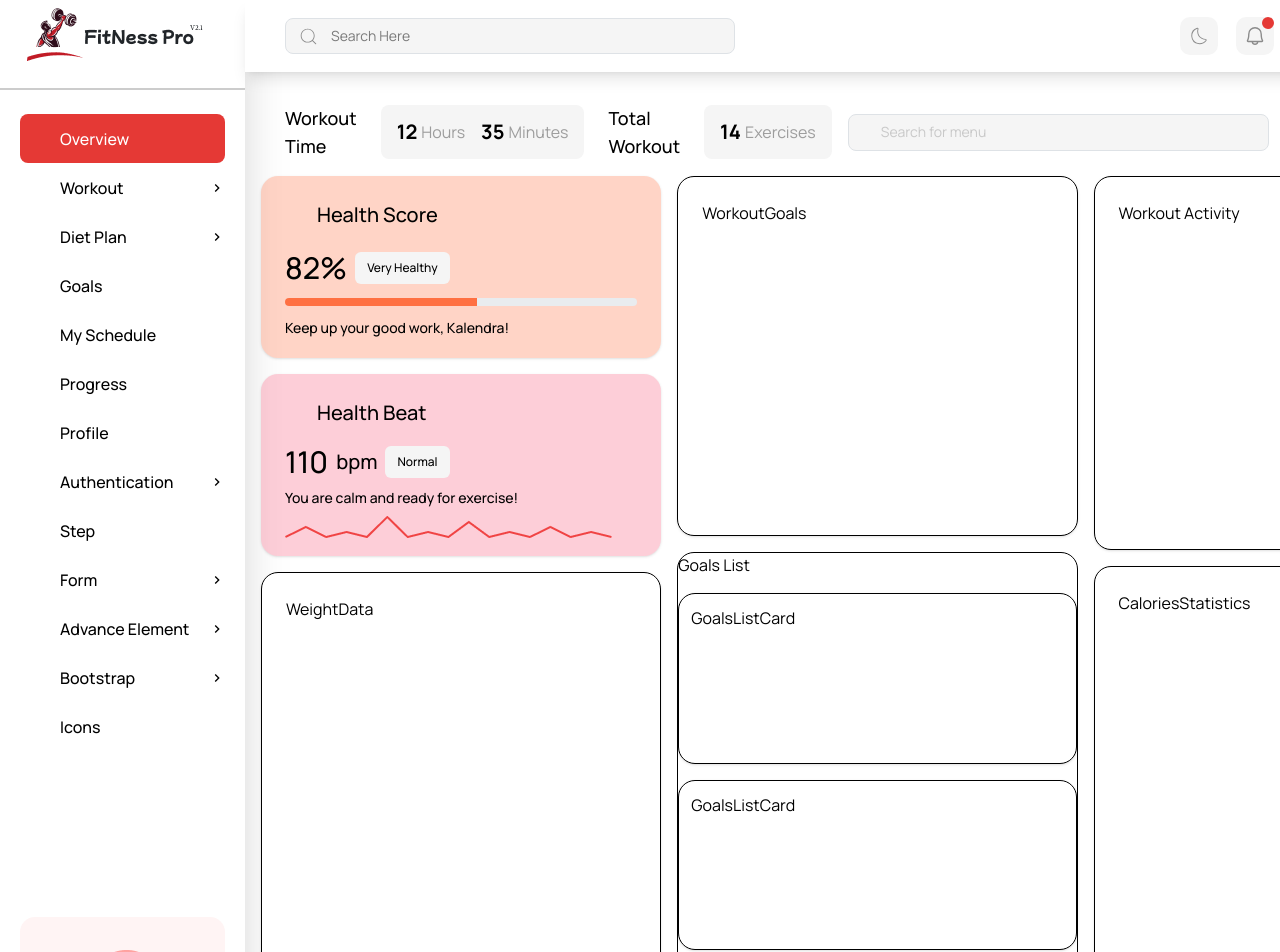
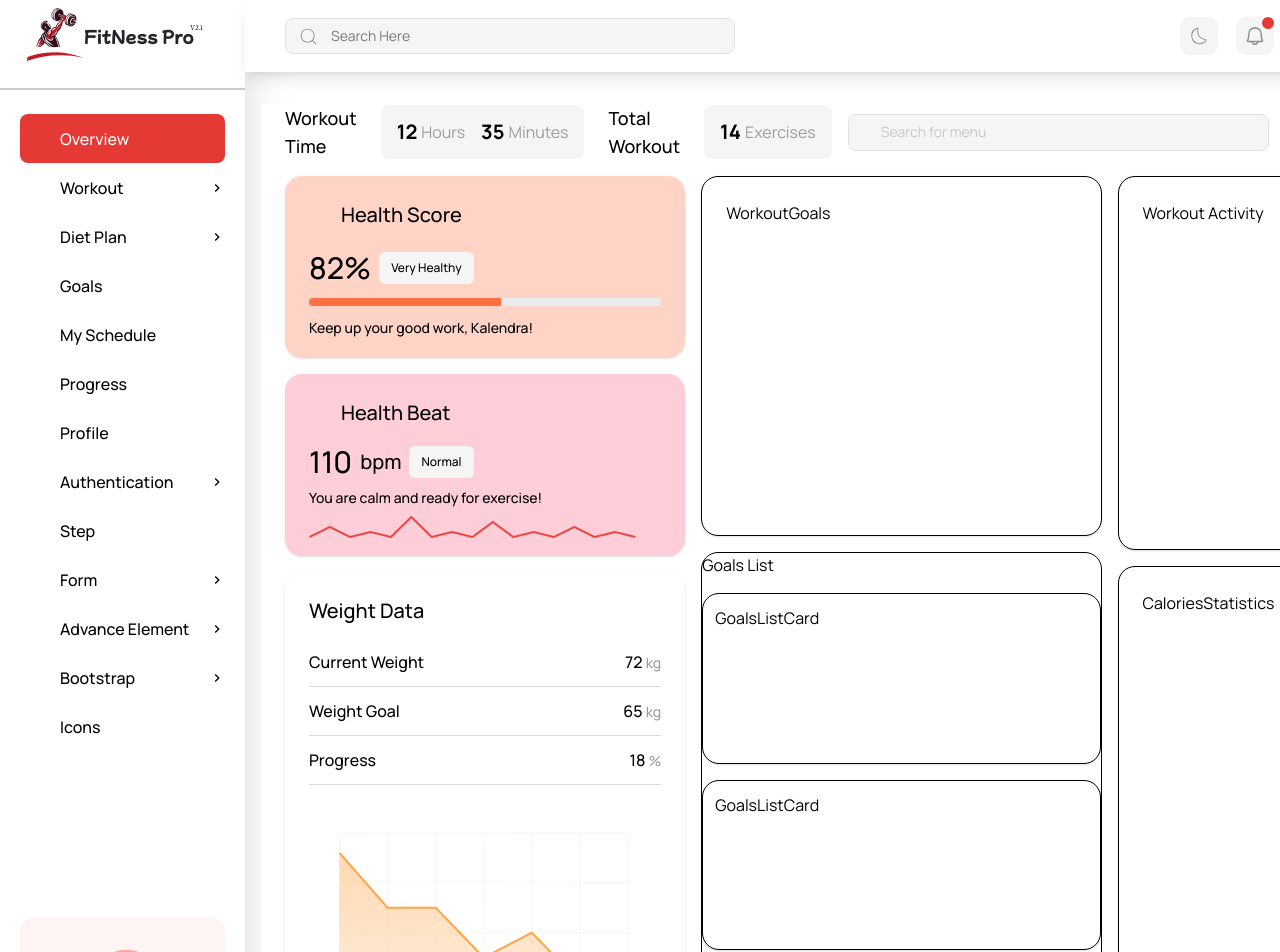
Before and after one commit to chiamakauyanna/dashboard_UI, a React (Vite) app in the folder fitness_platform/: page /progress in a window 1280 px wide. Shown: the top 952 px of the page. Built offline with nearby package versions, Linux system fonts and the light colour scheme.

Commit message:
Added weight data section

```diff
--- a/fitness_platform/src/components/progress/ProgressHeader.jsx
+++ b/fitness_platform/src/components/progress/ProgressHeader.jsx
@@ -1,6 +1,6 @@
 const ProgressHeader = () => {
   return (
-    <div className="mt-4 flex h-14 items-center justify-between gap-4 p-6">
+    <div className="mt-4 flex h-14 items-center justify-between gap-4 py-6">
       {/* Left side */}
       <div className="flex items-center gap-6">
         <p className="text-lg font-medium">Workout Time</p>
--- a/fitness_platform/src/components/progress/WeightData.jsx
+++ b/fitness_platform/src/components/progress/WeightData.jsx
@@ -1,7 +1,39 @@
+import weightChart from "../../assets/weight-data.png";
+
 const WeightData = () => {
   return (
-    <div className='rounded-[17px] border mt-4 h-144.75 p-6 shadow bg-white'>WeightData</div>
-  )
-}
+    <div className="mt-4 flex h-144.75 flex-col justify-between rounded-[17px] bg-white p-6 font-medium shadow">
+      <div>
+        <p className="mb-3 text-[20px]">Weight Data</p>
 
-export default WeightData
+        {/* Weight data */}
+        <div className="flex items-center justify-between border-b border-[#D9D9D9] py-3">
+          <p>Current Weight</p>
+          <p>
+            72 <span className="text-sm text-[#9D9D9D]">kg</span>
+          </p>
+        </div>
+
+        <div className="flex items-center justify-between border-b border-[#D9D9D9] py-3">
+          <p>Weight Goal</p>
+          <p>
+            65 <span className="text-sm text-[#9D9D9D]">kg</span>
+          </p>
+        </div>
+        <div className="flex items-center justify-between border-b border-[#D9D9D9] py-3">
+          <p>Progress</p>
+          <p>
+            18 <span className="text-sm text-[#9D9D9D]">%</span>
+          </p>
+        </div>
+      </div>
+
+      {/* Chart */}
+      <div className="p-4">
+        <img src={weightChart} alt="weight data chart" />
+      </div>
+    </div>
+  );
+};
+
+export default WeightData;
--- a/fitness_platform/src/pages/Progress.jsx
+++ b/fitness_platform/src/pages/Progress.jsx
@@ -9,9 +9,9 @@ import WorkoutGoals from "../components/progress/WorkoutGoals";
 
 const Progress = () => {
   return (
-    <div>
-      <ProgressHeader/>
-      <div className="grid grid-cols-1 md:grid-cols-[400.25px_400.25px_1fr] gap-4">
+    <div className="bg-white px-6">
+      <ProgressHeader />
+      <div className="grid grid-cols-1 gap-4 md:grid-cols-[400.25px_400.25px_1fr]">
         {/* first grid */}
         <div className="">
           <HealthScore />
```
Also changed, not shown: fitness_platform/src/assets/weight-data.png.
